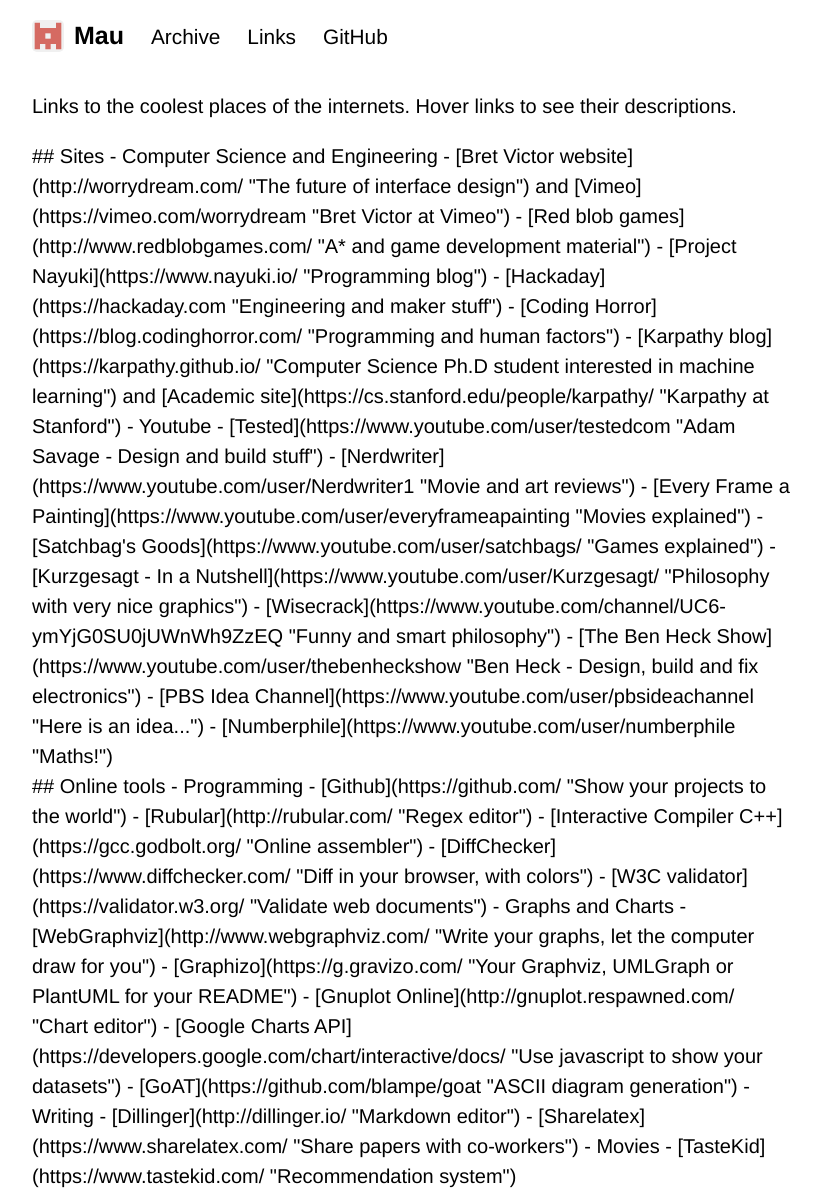
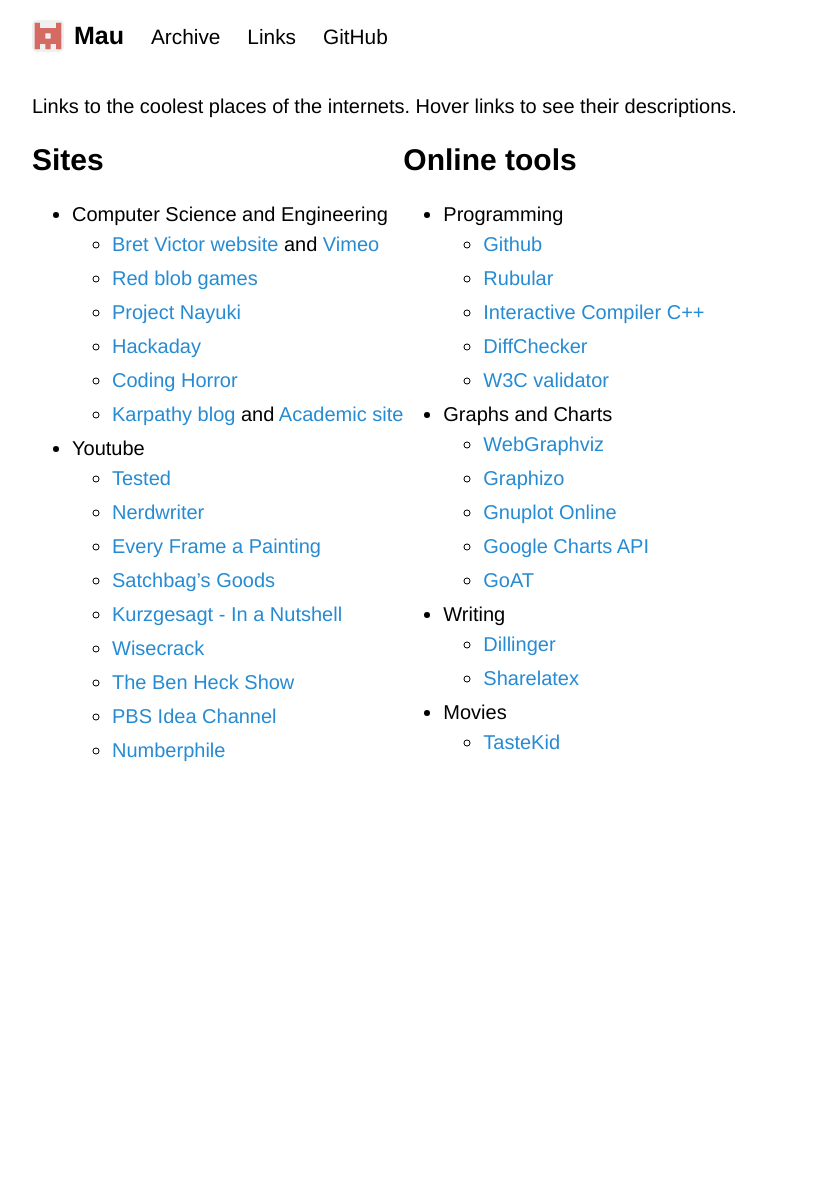
Before and after one commit to Maumagnaguagno/maumagnaguagno.github.io, a Jekyll site: the page built from links.md, in a window 1280 px wide. Shown: the whole page, without its empty margins (228-1049 px from the left). Built offline with Jekyll 4.4.1, drawn with Linux system fonts in a browser that asks for light colours; our own code applies the rules of GitHub Pages for plain Markdown files; after the commit the page ends 900 px from its top, so only the background shows below that.

Commit message:
Add markdown="1" for divs in Links

```diff
--- a/links.md
+++ b/links.md
@@ -7,7 +7,7 @@ hidden: true
 Links to the coolest places of the internets.
 Hover links to see their descriptions.
 
-<div style="float:left">
+<div style="float:left" markdown="1">
 
 ## Sites
 - Computer Science and Engineering
@@ -28,7 +28,7 @@ Hover links to see their descriptions.
   - [PBS Idea Channel](https://www.youtube.com/user/pbsideachannel "Here is an idea...")
   - [Numberphile](https://www.youtube.com/user/numberphile "Maths!")
 
-</div><div style="float:left">
+</div><div style="float:left" markdown="1">
 
 ## Online tools
 - Programming
```
